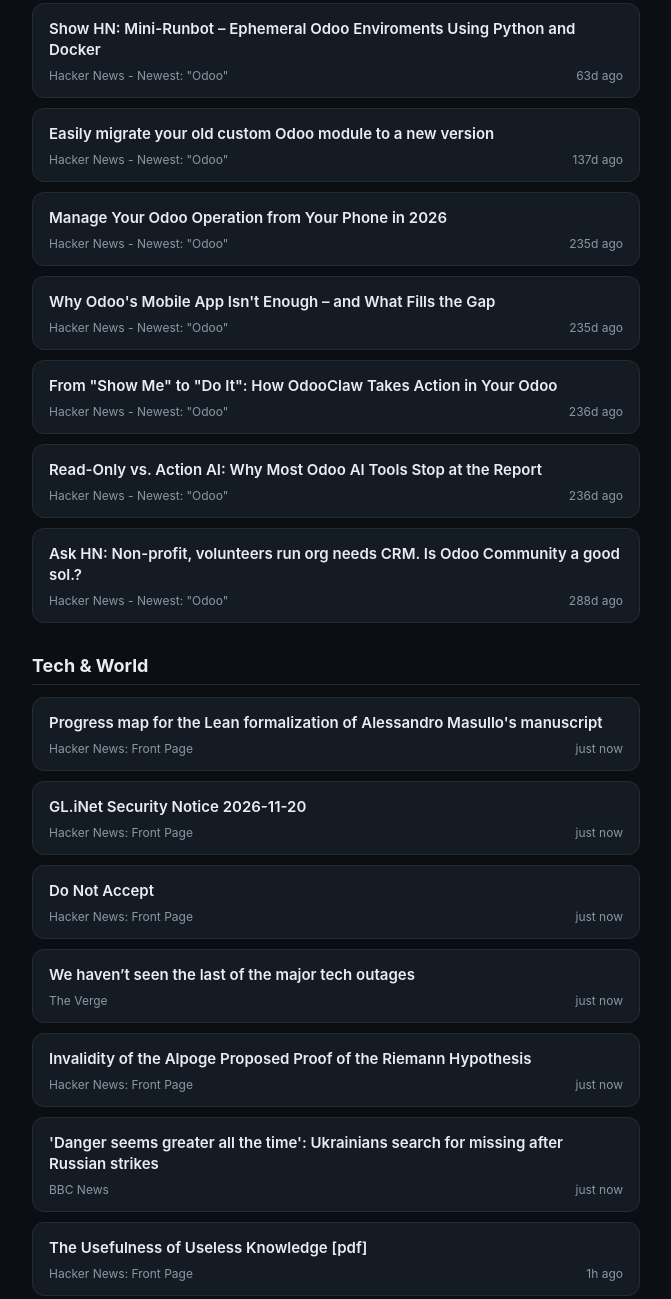
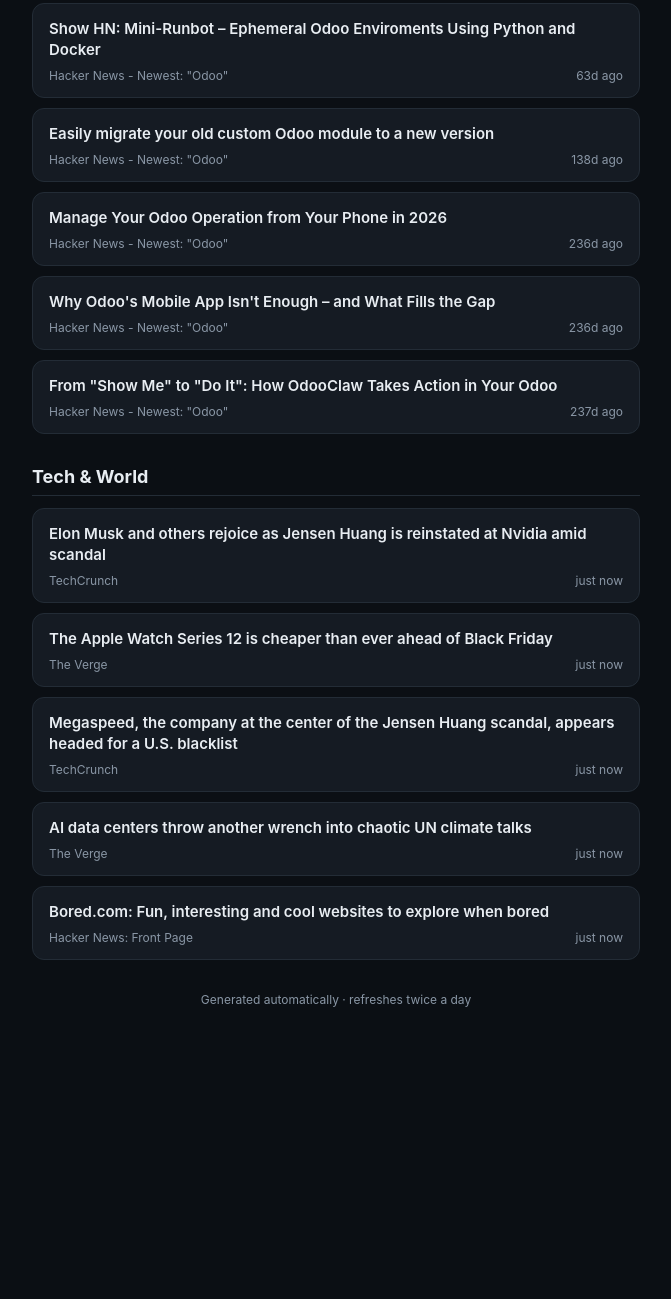
Before and after one commit to savyasachin/tech-digest_theodoobin, a plain HTML site: page docs/index.html in a window 1280 px wide. Shown: the part 165-1464 px from the top of the page, without its empty margins (304-975 px from the left). After the commit the page ends 1220 px from the top, so only its background shows below. Drawn offline with Linux system fonts and the light colour scheme.

Commit message:
Update daily digest page

```diff
--- a/docs/index.html
+++ b/docs/index.html
@@ -3,7 +3,7 @@
 <head>
 <meta charset="UTF-8">
 <meta name="viewport" content="width=device-width, initial-scale=1.0">
-<title>Full Digest - Sunday, 22 November - 23:28</title>
+<title>Quick Check - Monday, 23 November - 21:56</title>
 <style>
   :root {
     color-scheme: light dark;
@@ -101,9 +101,9 @@
 </head>
 <body>
   <header>
-    <div class="eyebrow">Full Digest</div>
+    <div class="eyebrow">Quick Check</div>
     <h1>Daily Digest</h1>
-    <div class="timestamp">Sunday, 22 November - 23:28 (Asia/Qatar)</div>
+    <div class="timestamp">Monday, 23 November - 21:56 (Asia/Qatar)</div>
   </header>
 
 
@@ -124,7 +124,7 @@
         <div class="card-title">Easily migrate your old custom Odoo module to a new version</div>
         <div class="card-meta">
           <span class="card-source">Hacker News - Newest: &quot;Odoo&quot;</span>
-          <span class="card-age">137d ago</span>
+          <span class="card-age">138d ago</span>
         </div>
       </a>
 
@@ -133,7 +133,7 @@
         <div class="card-title">Manage Your Odoo Operation from Your Phone in 2026</div>
         <div class="card-meta">
           <span class="card-source">Hacker News - Newest: &quot;Odoo&quot;</span>
-          <span class="card-age">235d ago</span>
+          <span class="card-age">236d ago</span>
         </div>
       </a>
 
@@ -142,7 +142,7 @@
         <div class="card-title">Why Odoo&#x27;s Mobile App Isn&#x27;t Enough – and What Fills the Gap</div>
         <div class="card-meta">
           <span class="card-source">Hacker News - Newest: &quot;Odoo&quot;</span>
-          <span class="card-age">235d ago</span>
+          <span class="card-age">236d ago</span>
         </div>
       </a>
 
@@ -151,25 +151,7 @@
         <div class="card-title">From &quot;Show Me&quot; to &quot;Do It&quot;: How OdooClaw Takes Action in Your Odoo</div>
         <div class="card-meta">
           <span class="card-source">Hacker News - Newest: &quot;Odoo&quot;</span>
-          <span class="card-age">236d ago</span>
-        </div>
-      </a>
-
-
-      <a class="card" href="https://www.odooclaw.ai/blog/read-only-vs-action-ai-why-most-odoo-ai-tools-stop-at-the-report" target="_blank" rel="noopener">
-        <div class="card-title">Read-Only vs. Action AI: Why Most Odoo AI Tools Stop at the Report</div>
-        <div class="card-meta">
-          <span class="card-source">Hacker News - Newest: &quot;Odoo&quot;</span>
-          <span class="card-age">236d ago</span>
-        </div>
-      </a>
-
-
-      <a class="card" href="https://news.ycombinator.com/item?id=46920322" target="_blank" rel="noopener">
-        <div class="card-title">Ask HN: Non-profit, volunteers run org needs CRM. Is Odoo Community a good sol.?</div>
-        <div class="card-meta">
-          <span class="card-source">Hacker News - Newest: &quot;Odoo&quot;</span>
-          <span class="card-age">288d ago</span>
+          <span class="card-age">237d ago</span>
         </div>
       </a>
 
@@ -180,35 +162,17 @@
       <h2>Tech &amp; World</h2>
       <div class="cards">
 
-      <a class="card" href="https://claude.ai/artifact/CtQyX8qfYAF822bgHJHHE3" target="_blank" rel="noopener">
-        <div class="card-title">Progress map for the Lean formalization of Alessandro Masullo&#x27;s manuscript</div>
+      <a class="card" href="https://techcrunch.com/2026/11/23/elon-musk-and-others-rejoice-as-jensen-huang-is-reinstated-at-nvidia-amid-scandal/" target="_blank" rel="noopener">
+        <div class="card-title">Elon Musk and others rejoice as Jensen Huang is reinstated at Nvidia amid scandal</div>
         <div class="card-meta">
-          <span class="card-source">Hacker News: Front Page</span>
+          <span class="card-source">TechCrunch</span>
           <span class="card-age">just now</span>
         </div>
       </a>
 
 
-      <a class="card" href="https://www.gl-inet.com/en-us/blogs/blog/glinet-security-notice-2026-11-20" target="_blank" rel="noopener">
-        <div class="card-title">GL.iNet Security Notice 2026-11-20</div>
-        <div class="card-meta">
-          <span class="card-source">Hacker News: Front Page</span>
-          <span class="card-age">just now</span>
-        </div>
-      </a>
-
-
-      <a class="card" href="https://donotaccept.ai/" target="_blank" rel="noopener">
-        <div class="card-title">Do Not Accept</div>
-        <div class="card-meta">
-          <span class="card-source">Hacker News: Front Page</span>
-          <span class="card-age">just now</span>
-        </div>
-      </a>
-
-
-      <a class="card" href="https://www.theverge.com/tech/1039851/major-tech-outages" target="_blank" rel="noopener">
-        <div class="card-title">We haven’t seen the last of the major tech outages</div>
+      <a class="card" href="https://www.theverge.com/gadgets/1034512/apple-watch-series-12-black-friday-deal-sale" target="_blank" rel="noopener">
+        <div class="card-title">The Apple Watch Series 12 is cheaper than ever ahead of Black Friday</div>
         <div class="card-meta">
           <span class="card-source">The Verge</span>
           <span class="card-age">just now</span>
@@ -216,29 +180,29 @@
       </a>
 
 
-      <a class="card" href="https://philpapers.org/rec/NIEIOT-2" target="_blank" rel="noopener">
-        <div class="card-title">Invalidity of the Alpoge Proposed Proof of the Riemann Hypothesis</div>
+      <a class="card" href="https://techcrunch.com/2026/11/23/megaspeed-the-company-at-the-center-of-the-jensen-huang-scandal-appears-headed-for-a-u-s-blacklist/" target="_blank" rel="noopener">
+        <div class="card-title">Megaspeed, the company at the center of the Jensen Huang scandal, appears headed for a U.S. blacklist</div>
         <div class="card-meta">
-          <span class="card-source">Hacker News: Front Page</span>
+          <span class="card-source">TechCrunch</span>
           <span class="card-age">just now</span>
         </div>
       </a>
 
 
-      <a class="card" href="https://www.bbc.co.uk/news/videos/cre3dvd1k9y1o?at_medium=RSS&amp;at_campaign=rss" target="_blank" rel="noopener">
-        <div class="card-title">&#x27;Danger seems greater all the time&#x27;: Ukrainians search for missing after Russian strikes</div>
+      <a class="card" href="https://www.theverge.com/science/1040497/ai-data-centers-electricity-un-climate-summit" target="_blank" rel="noopener">
+        <div class="card-title">AI data centers throw another wrench into chaotic UN climate talks</div>
         <div class="card-meta">
-          <span class="card-source">BBC News</span>
+          <span class="card-source">The Verge</span>
           <span class="card-age">just now</span>
         </div>
       </a>
 
 
-      <a class="card" href="https://www.ias.edu/sites/default/files/library/UsefulnessHarpers.pdf" target="_blank" rel="noopener">
-        <div class="card-title">The Usefulness of Useless Knowledge [pdf]</div>
+      <a class="card" href="https://www.bored.com/" target="_blank" rel="noopener">
+        <div class="card-title">Bored.com: Fun, interesting and cool websites to explore when bored</div>
         <div class="card-meta">
           <span class="card-source">Hacker News: Front Page</span>
-          <span class="card-age">1h ago</span>
+          <span class="card-age">just now</span>
         </div>
       </a>
 
```
